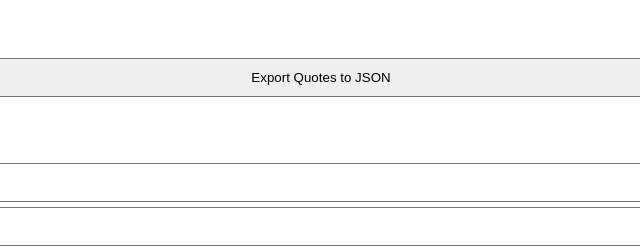
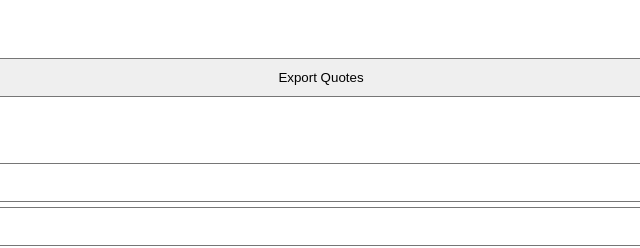
Before and after one commit to ABDULLWHAB/alx_fe_javascript, a plain HTML site: page dom-manipulation/index.html in a window 1280 px wide. Shown: the part 459-707 px from the top of the page, 319-959 px from the left. Drawn offline with Linux system fonts and the light colour scheme.

Commit message:
export quotes

```diff
--- a/dom-manipulation/index.html
+++ b/dom-manipulation/index.html
@@ -53,7 +53,7 @@
 
   <div class="file-input-container">
     <h3>Import/Export Quotes</h3>
-    <button id="exportQuotesBtn">Export Quotes to JSON</button>
+    <button id="exportQuotesBtn">Export Quotes</button>
     <input type="file" id="importFile" accept=".json" onchange="importFromJsonFile(event)" />
   </div>
 
```
